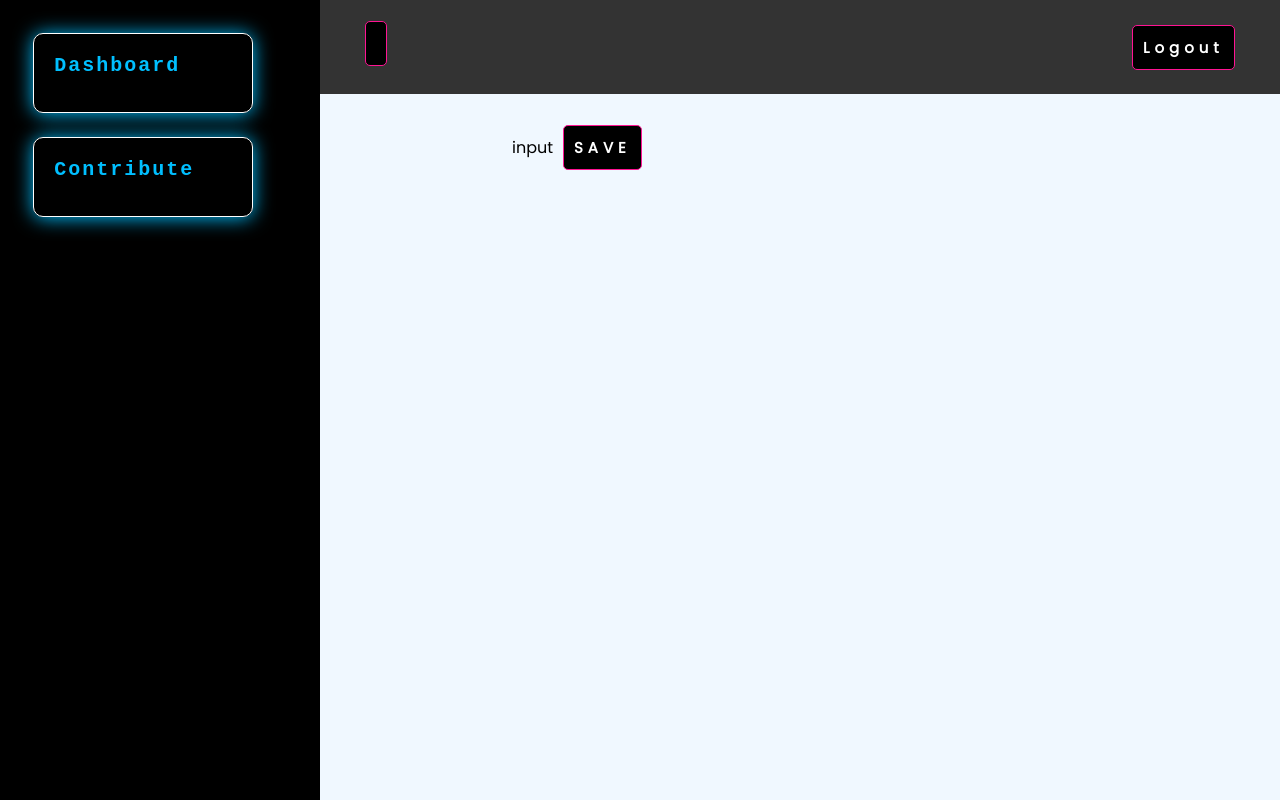
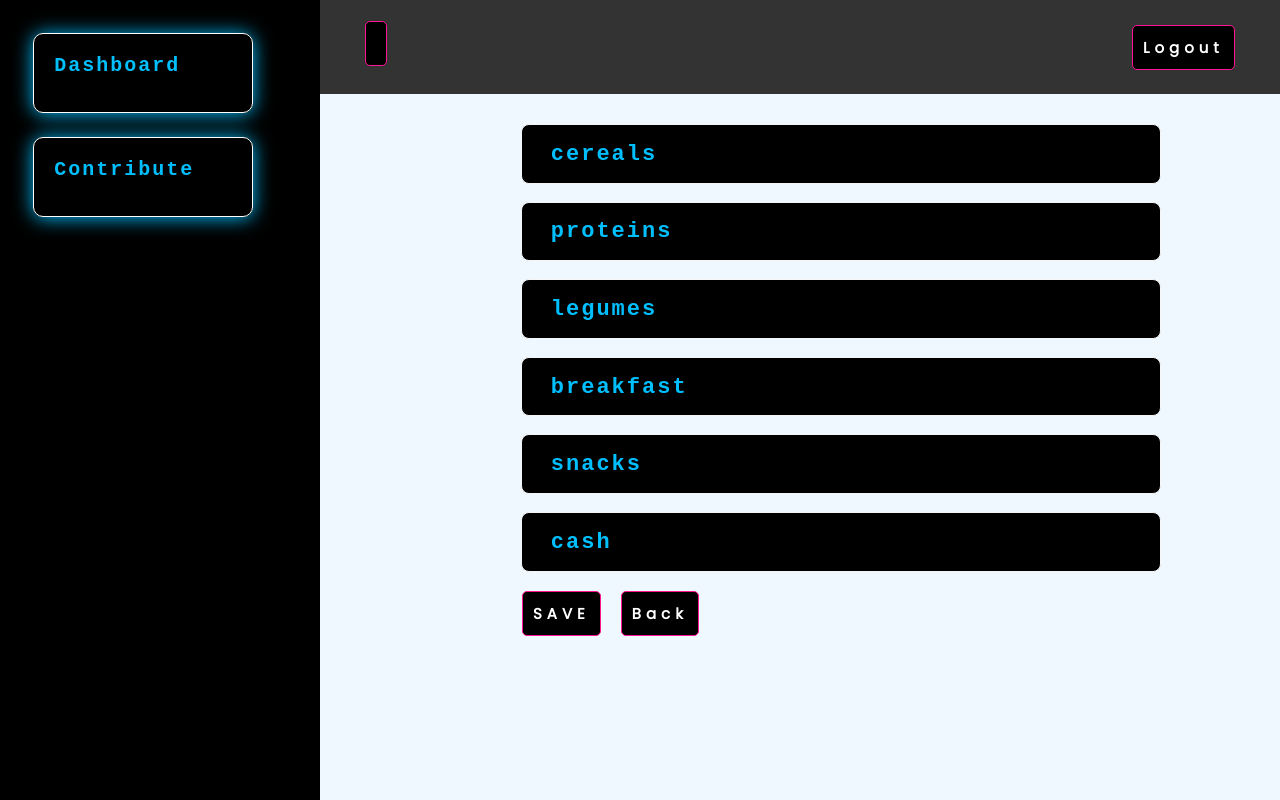
Before and after one commit to KambonoJeff/REACT-FRONT_DONATION_API, a React (Create React App) app: page /food/1 in a window 1280 px wide. Built offline with nearby package versions, Linux system fonts and the light colour scheme; no server answers; sample sign-in values are in the browser's storage.

Commit message:
Update Functionality

```diff
--- a/src/components/update/FoodUpdate.jsx
+++ b/src/components/update/FoodUpdate.jsx
@@ -1,18 +1,19 @@
 import React, { useEffect, useState } from 'react'
-import { useParams } from 'react-router-dom';
+import { useNavigate, useParams } from 'react-router-dom';
 import axiosClient from '../../axios-client';
 
 export default function FoodUpdate() {
     const {id} = useParams();
     const [load,setLoad] = useState(false);
-
+    let navigate = useNavigate();
     const [user,setUser] =useState({
-      user_id:null,
-      typeoffood:'',
-      quantity:'',
-      beneficiaries:'',
-      location:'',
-      status:''
+      id:null,
+      cereals:'',
+      proteins:'',
+      legumes:'',
+      breakfast:'',
+      snacks:'',
+      cash:''
     });
      if(id){
         useEffect(()=>{
@@ -43,8 +44,15 @@ export default function FoodUpdate() {
         {load &&  <h3 align='center'>Loading . . . </h3>}
         <form onSubmit={onSubmit}>
             <div className="form-control">
-            input
+            <input placeholder='cereals' value={user.cereals} onChange={event => setUser({...user , cereals: event.target.value})} />
+            <input placeholder='proteins' value={user.proteins} onChange={event => setUser({...user , proteins: event.target.value})} />
+            <input placeholder='legumes' value={user.legumes} onChange={event => setUser({...user , legumes: event.target.value})} />
+            <input placeholder='breakfast' value={user.breakfast} onChange={event => setUser({...user , breakfast: event.target.value})} />
+            <input placeholder='snacks' value={user.snacks} onChange={event => setUser({...user , snacks: event.target.value})} />
+            <input placeholder='cash' value={user.cash} onChange={event => setUser({...user , cash: event.target.value})} />
             <button className='btn' align='center'> SAVE </button>
+
+            <button className='btn' onClick={()=>navigate(-1)}> Back </button>
             </div>
 
 
```
